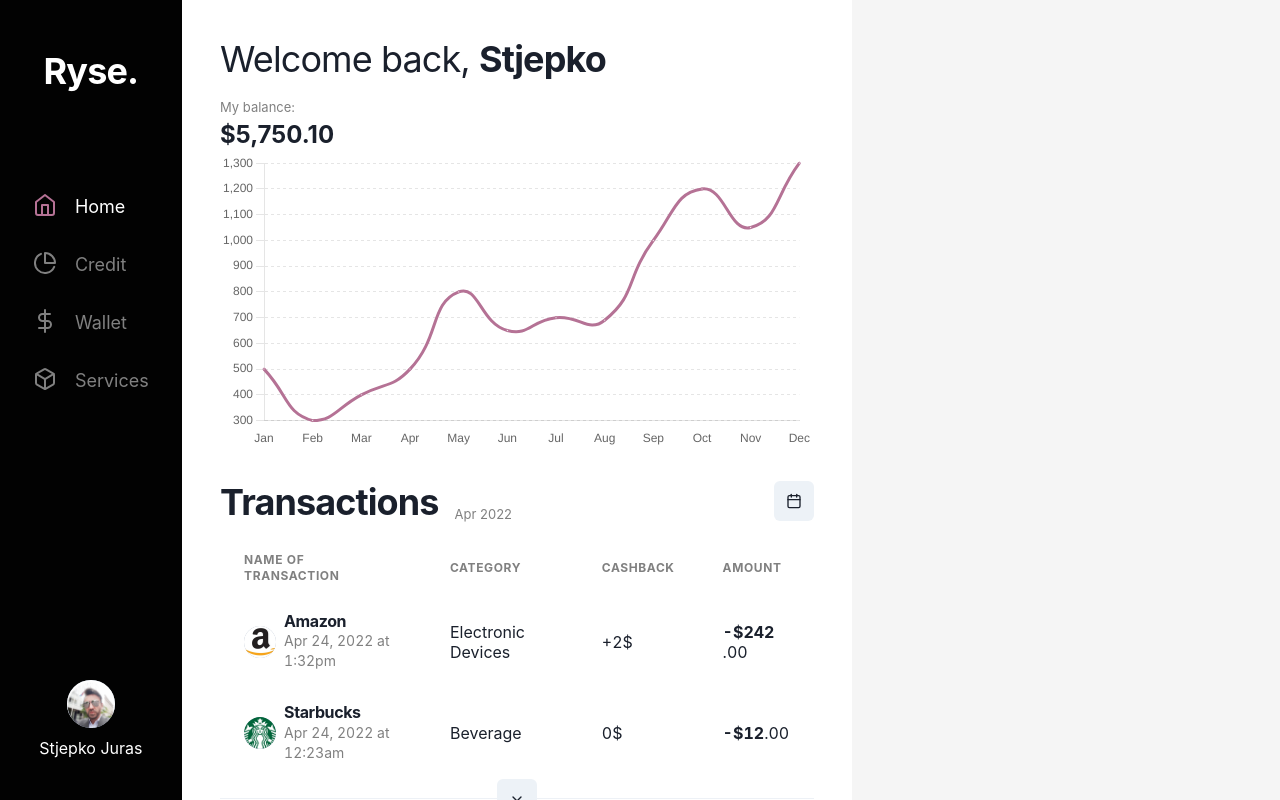
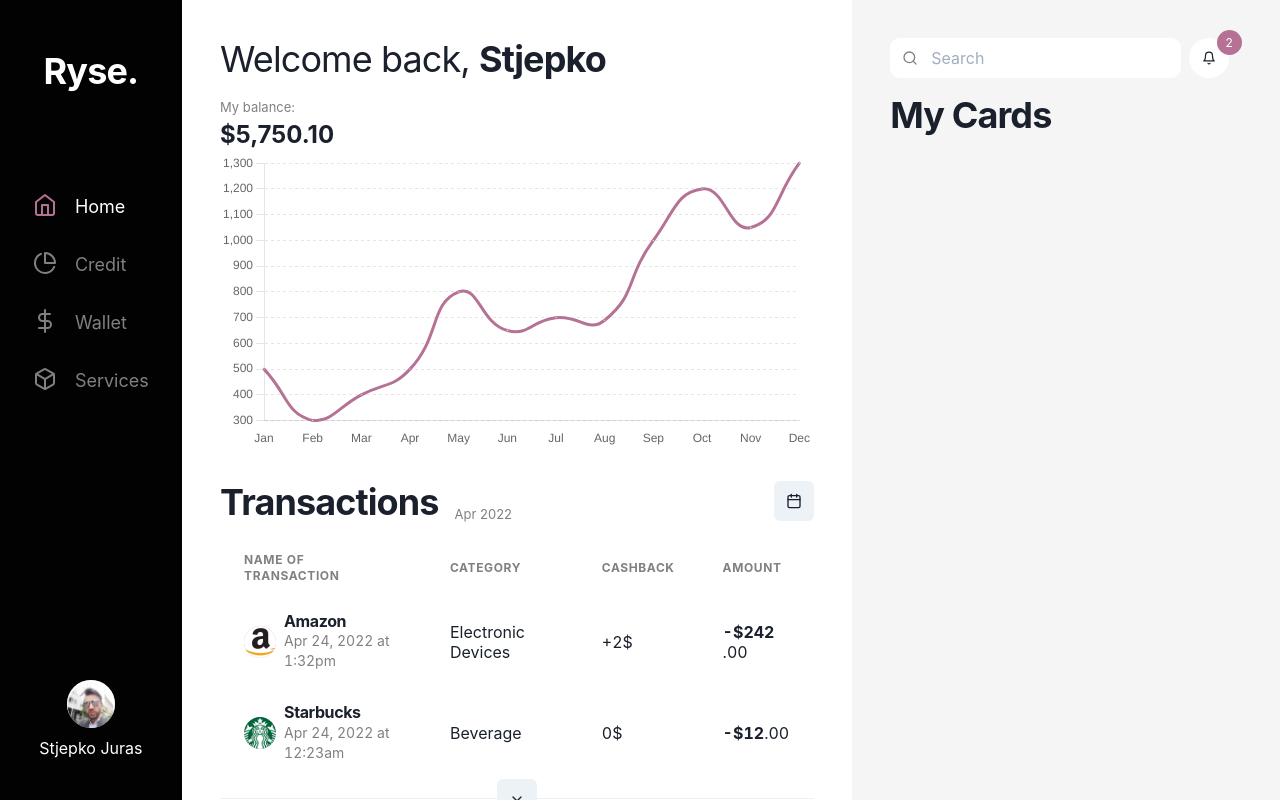
Before and after one commit to SJuras/NextJs-Dashboard, a Next.js app in the folder Ryse/ryse/: page /dashboard in a window 1280 px wide. Built offline with nearby package versions, Linux system fonts and the light colour scheme.

Commit message:
v1.1.9 starting with third column.

```diff
--- a/Ryse/ryse/pages/dashboard.js
+++ b/Ryse/ryse/pages/dashboard.js
@@ -226,7 +226,17 @@ export default function dashboard() {
 
       {/* Column 3 */}
       <Flex w="35%" bgColor="#f5f5f5" p="3%" flexDir="column" overflow="auto">
-
+        <Flex alignContent="center">
+          <InputGroup bgColor="#fff" mb={4} border="none" borderColor="#fff" borderRadius="10px" mr={2}>
+            <InputLeftElement pointerEvents="none" children={<FiSearch  color="gray"/>} />
+            <Input type="number" placeholder="Search" borderRadius="10px" />
+          </InputGroup>
+          <IconButton icon={<FiBell />} fontSize="sm" bgColor="#fff" borderRadius="50%" p="10px"/>
+          <Flex w={30} h={25} bgColor="#b57295" borderRadius="50%" color="#fff" align="center" justify="center" ml="-3" mt="-2" zIndex="100" fontSize="xs">
+            2
+          </Flex>
+        </Flex>
+        <Heading letterSpacing="tight">My Cards</Heading>
       </Flex>
     </Flex>
   );
```
